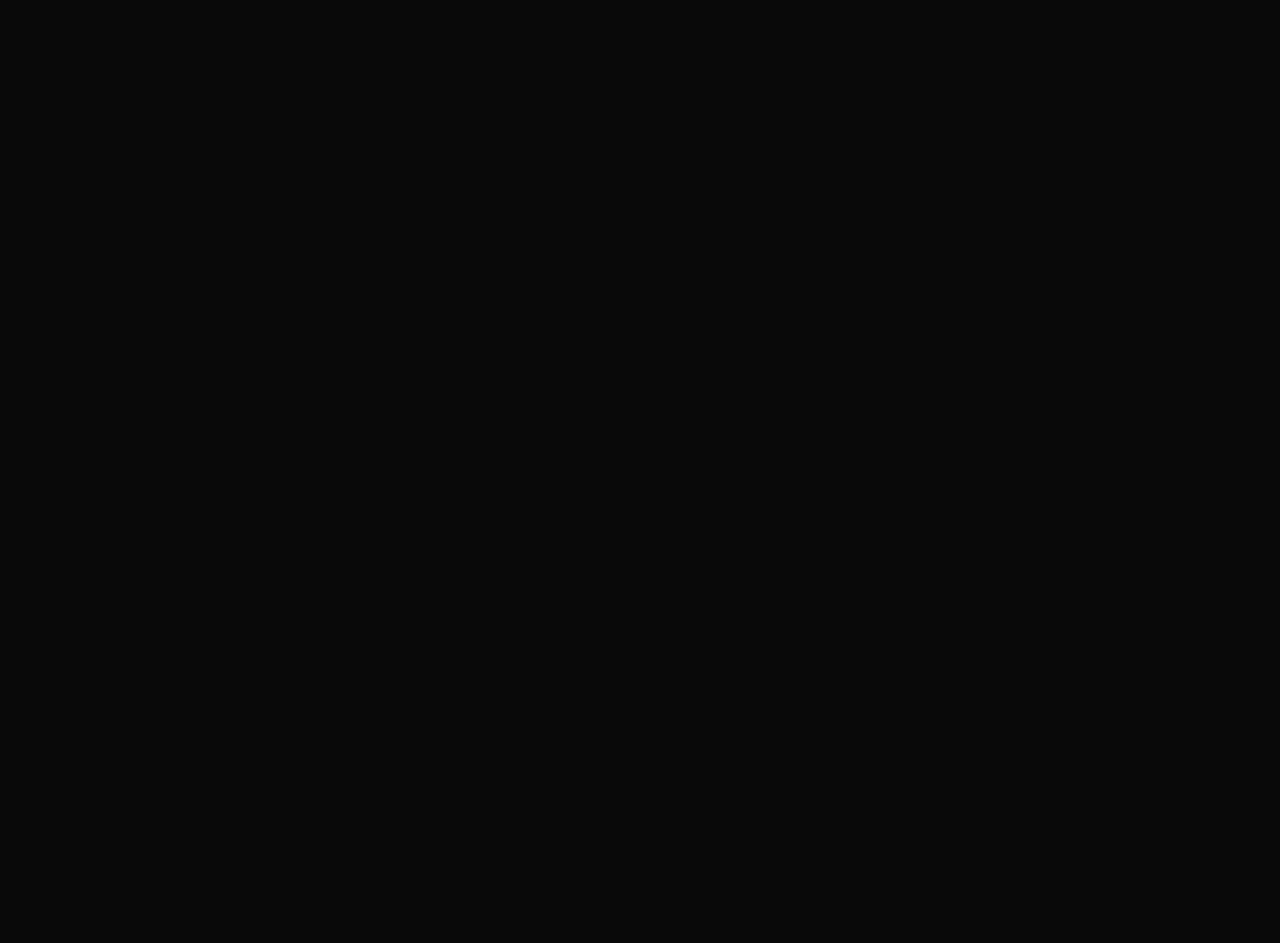
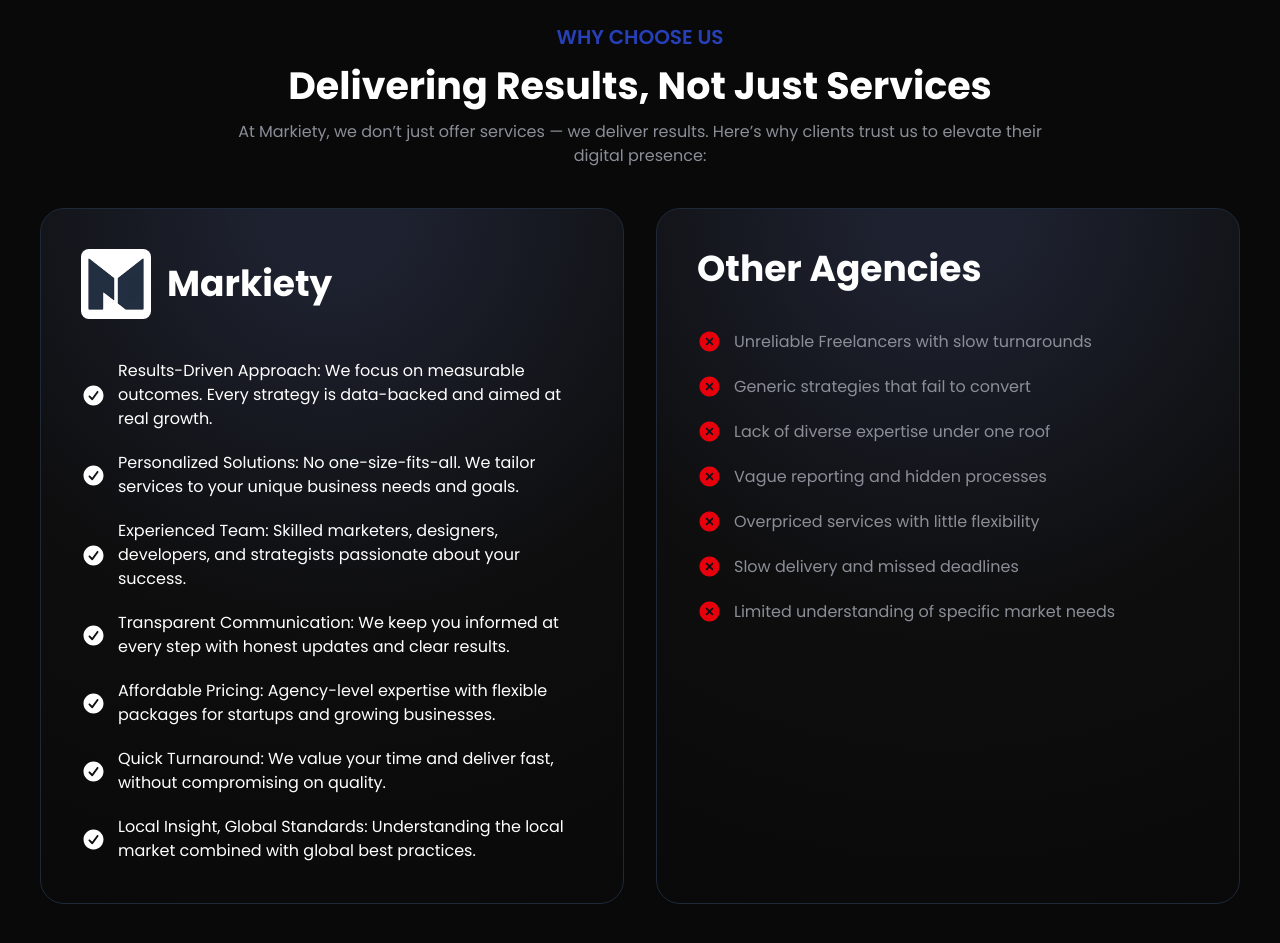
Before and after one commit to Shafayat-Ahammed/Markiety, a Next.js app: page / in a window 1280 px wide. Shown: the part 1440-2383 px from the top of the page. Before the commit the page ends 1463 px from the top, so only its background shows below. Built offline with nearby package versions, Linux system fonts and the light colour scheme.

Commit message:
feat(home): implement why-us section component

```diff
--- a/src/app/page.tsx
+++ b/src/app/page.tsx
@@ -2,6 +2,7 @@
 import Header from "@/components/header/header";
 import Hero from "@/components/hero/hero";
 import Services from "@/components/services/services";
+import WhyUs from "@/components/why-us/why-us";
 
 const Home: FunctionComponent = (): JSX.Element => {
   return (
@@ -9,6 +10,7 @@
       <Header />
       <Hero />
       <Services />
+      <WhyUs />
     </>
   );
 };
--- /dev/null
+++ b/src/components/why-us/why-us-item.tsx
@@ -0,0 +1,51 @@
+import type { FunctionComponent, JSX } from "react";
+
+interface WhyUsItemProps {
+  type: "pros" | "cons";
+  content: string;
+}
+
+const WhyUsItem: FunctionComponent<WhyUsItemProps> = ({
+  type,
+  content,
+}: WhyUsItemProps): JSX.Element => {
+  return (
+    <div className="flex items-center gap-3">
+      <div>
+        {type === "pros" && (
+          <svg
+            xmlns="http://www.w3.org/2000/svg"
+            viewBox="0 0 640 640"
+            width={28}
+            height={28}
+            className="fill-white w-[23px] h-[23px] sm:w-[25px] sm:h-[25px] 2xl:w-[28px] 2xl:h-[28px]"
+          >
+            <path d="M320 576C178.6 576 64 461.4 64 320C64 178.6 178.6 64 320 64C461.4 64 576 178.6 576 320C576 461.4 461.4 576 320 576zM438 209.7C427.3 201.9 412.3 204.3 404.5 215L285.1 379.2L233 327.1C223.6 317.7 208.4 317.7 199.1 327.1C189.8 336.5 189.7 351.7 199.1 361L271.1 433C276.1 438 282.9 440.5 289.9 440C296.9 439.5 303.3 435.9 307.4 430.2L443.3 243.2C451.1 232.5 448.7 217.5 438 209.7z" />
+          </svg>
+        )}
+        {type === "cons" && (
+          <svg
+            xmlns="http://www.w3.org/2000/svg"
+            viewBox="0 0 640 640"
+            width={28}
+            height={28}
+            className="fill-red-600 w-[23px] h-[23px] sm:w-[25px] sm:h-[25px] 2xl:w-[28px] 2xl:h-[28px]"
+          >
+            <path d="M320 576C461.4 576 576 461.4 576 320C576 178.6 461.4 64 320 64C178.6 64 64 178.6 64 320C64 461.4 178.6 576 320 576zM231 231C240.4 221.6 255.6 221.6 264.9 231L319.9 286L374.9 231C384.3 221.6 399.5 221.6 408.8 231C418.1 240.4 418.2 255.6 408.8 264.9L353.8 319.9L408.8 374.9C418.2 384.3 418.2 399.5 408.8 408.8C399.4 418.1 384.2 418.2 374.9 408.8L319.9 353.8L264.9 408.8C255.5 418.2 240.3 418.2 231 408.8C221.7 399.4 221.6 384.2 231 374.9L286 319.9L231 264.9C221.6 255.5 221.6 240.3 231 231z" />
+          </svg>
+        )}
+      </div>
+      <div>
+        <p
+          className={`${
+            type === "pros" ? "text-white" : "text-primary-gray"
+          } text-sm sm:text-base 2xl:text-[18.5px]`}
+        >
+          {content}
+        </p>
+      </div>
+    </div>
+  );
+};
+
+export default WhyUsItem;
--- /dev/null
+++ b/src/components/why-us/why-us.tsx
@@ -0,0 +1,82 @@
+import type { FunctionComponent, JSX } from "react";
+import SectionHeader from "../section-header/section-header";
+import Image from "next/image";
+import WhyUsItem from "./why-us-item";
+
+const WhyUs: FunctionComponent = (): JSX.Element => {
+  const prosContents: string[] = [
+    "Results-Driven Approach: We focus on measurable outcomes. Every strategy is data-backed and aimed at real growth.",
+    "Personalized Solutions: No one-size-fits-all. We tailor services to your unique business needs and goals.",
+    "Experienced Team: Skilled marketers, designers, developers, and strategists passionate about your success.",
+    "Transparent Communication: We keep you informed at every step with honest updates and clear results.",
+    "Affordable Pricing: Agency-level expertise with flexible packages for startups and growing businesses.",
+    "Quick Turnaround: We value your time and deliver fast, without compromising on quality.",
+    "Local Insight, Global Standards: Understanding the local market combined with global best practices.",
+  ];
+
+  const consContents: string[] = [
+    "Unreliable Freelancers with slow turnarounds",
+    "Generic strategies that fail to convert",
+    "Lack of diverse expertise under one roof",
+    "Vague reporting and hidden processes",
+    "Overpriced services with little flexibility",
+    "Slow delivery and missed deadlines",
+    "Limited understanding of specific market needs",
+  ];
+
+  return (
+    <section id="why-us" className="px-5 sm:px-10 mb-30 z-90">
+      <div className="mx-auto max-w-[1536px]">
+        <SectionHeader
+          title="why choose us"
+          subtitle="Delivering Results, Not Just Services"
+          description="At Markiety, we don’t just offer services — we deliver results. Here’s why clients trust us to elevate their digital presence:"
+        />
+        <div className="grid grid-cols-1 lg:grid-cols-2 gap-8">
+          <div className="bg-[radial-gradient(circle_farthest-corner_at_50%_0%,#1e2230_8%,#0e0e0f_54%,#090909_103%)] border border-gray-800 rounded-3xl p-10 flex flex-col gap-10 cursor-default hover:scale-102 transition-transform">
+            <div className="flex items-center gap-4">
+              <div>
+                <Image
+                  src="/assets/logo.png"
+                  alt="Markiety Logo"
+                  width={75}
+                  height={75}
+                  className="w-[60px] h-[60px] sm:w-[70px] sm:h-[70px] 2xl:w-[75px] 2xl:h-[75px] rounded-lg"
+                />
+              </div>
+              <div>
+                <h2 className="text-white font-bold text-3xl sm:text-4xl 2xl:text-[41px]">
+                  Markiety
+                </h2>
+              </div>
+            </div>
+            <div className="flex flex-col gap-5">
+              {prosContents.map((prosContent, index: number): JSX.Element => {
+                return (
+                  <WhyUsItem key={index} type="pros" content={prosContent} />
+                );
+              })}
+            </div>
+          </div>
+
+          <div className="bg-[radial-gradient(circle_farthest-corner_at_50%_0%,#1e2230_8%,#0e0e0f_54%,#090909_103%)] border border-gray-800 rounded-3xl p-10 flex flex-col gap-10 hover:scale-102 transition-transform cursor-default">
+            <div>
+              <h2 className="text-white font-bold text-3xl sm:text-4xl 2xl:text-[41px]">
+                Other Agencies
+              </h2>
+            </div>
+            <div className="flex flex-col gap-5">
+              {consContents.map((consContent, index: number): JSX.Element => {
+                return (
+                  <WhyUsItem key={index} type="cons" content={consContent} />
+                );
+              })}
+            </div>
+          </div>
+        </div>
+      </div>
+    </section>
+  );
+};
+
+export default WhyUs;
```
